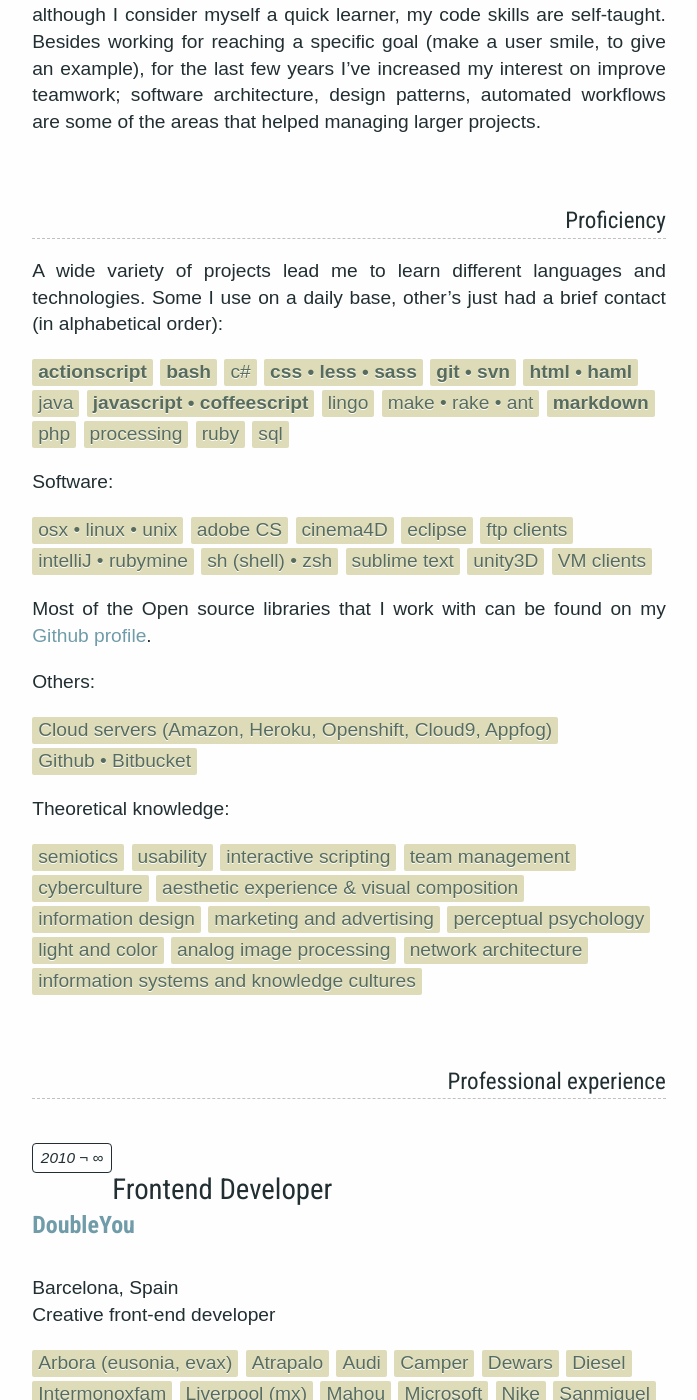
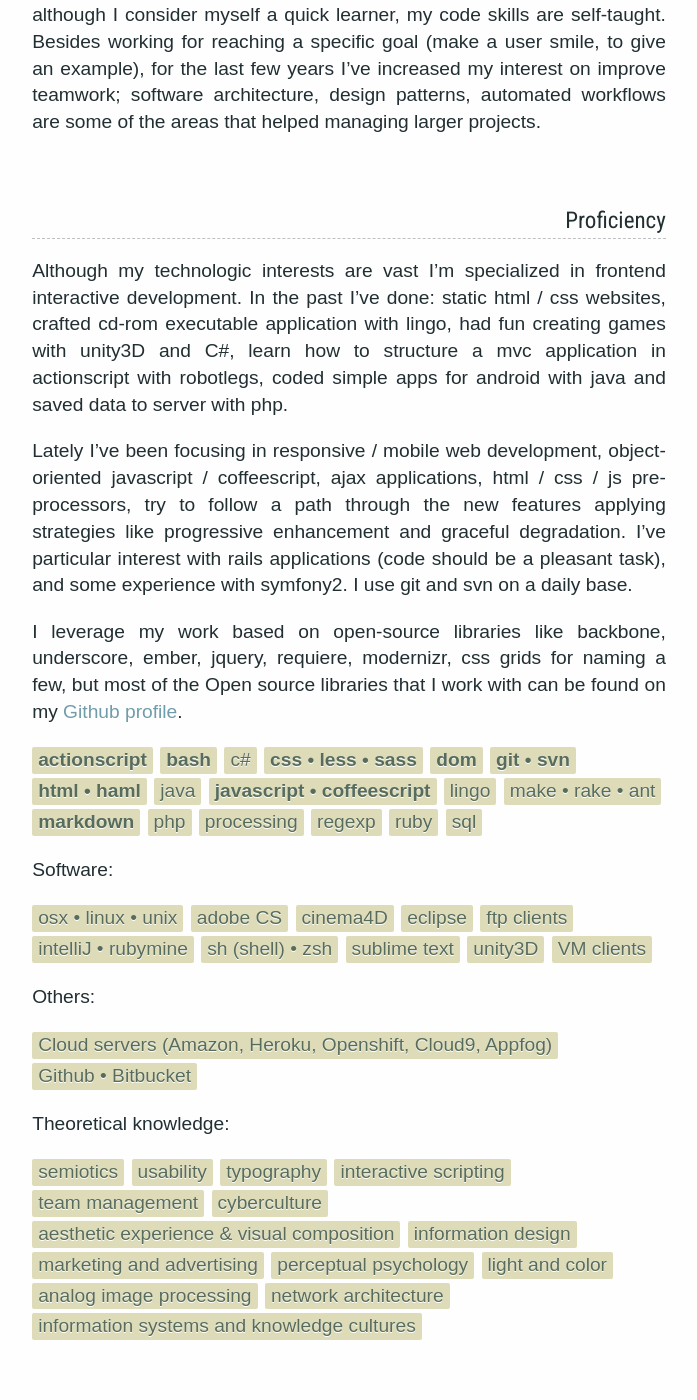
Before and after one commit to am/cv, a Jekyll site: the page built from index.md, in a window 1280 px wide and 1400 px high, scrolled down 691 px. Shown: the whole window, without its empty margins (291-988 px from the left). Built offline with Jekyll 4.4.1, drawn with Linux system fonts in a browser that asks for light colours; Markdown is read by kramdown in place of the engine named in the settings; some of the changed text lies outside the part shown.

Commit message:
Improved proficiency text. Fix minor errors. Added some skills.

```diff
--- a/index.md
+++ b/index.md
@@ -22,12 +22,18 @@ I’ve spent 12 years making the compilers scream, overflowing the console; alth
 Proficiency
 -----------
 
-A wide variety of projects lead me to learn different languages and technologies. Some I use on a daily base, other’s just had a brief contact (in alphabetical order):
+Although my technologic interests are vast I'm specialized in frontend interactive development. In the past I've done: static html / css websites, crafted cd-rom executable application with lingo, had fun creating games with unity3D and C#, learn how to structure a mvc application in actionscript with robotlegs, coded simple apps for android with java and saved data to server with php.
+
+Lately I've been focusing in responsive / mobile web development, object-oriented javascript / coffeescript, ajax applications, html / css / js pre-processors, try to follow a path through the new features applying strategies like progressive enhancement and graceful degradation. I've particular interest with rails applications (code should be a pleasant task), and some experience with symfony2. I use git and svn on a daily base.
+
+I leverage my work based on open-source libraries like backbone, underscore, ember, jquery, requiere, modernizr, css grids for naming a few, but most of the Open source libraries that I work with can be found on my
+ [Github profile](https://github.com/am/following "starred").
 
 - **actionscript**
 - **bash**
 - c#
 - **css • less • sass**
+- **dom**
 - **git • svn**
 - **html • haml**
 - java
@@ -37,6 +43,7 @@ A wide variety of projects lead me to learn different languages and technologies
 - **markdown**
 - php
 - processing
+- regexp
 - ruby
 - sql
 
@@ -53,8 +60,6 @@ Software:
 - unity3D
 - VM clients
 
-Most of the Open source libraries that I work with can be found on my [Github profile](https://github.com/am/following "stared").
-
 Others:
 
 - Cloud servers (Amazon, Heroku, Openshift, Cloud9, Appfog)
@@ -64,6 +69,7 @@ Theoretical knowledge:
 
 - semiotics
 - usability
+- typography
 - interactive scripting
 - team management
 - cyberculture
@@ -255,13 +261,13 @@ Awards & honors
 _2012_
 ### Laus de Plata
 #### web & digital media
-Campaña de "Revívelo", de Atrápalo
+"Revívelo" a advertising campaign for the brand "Atrápalo"
 
 
 _2012_
 ### Sol de Oro
 #### social media marketing
-Makeitcount: Propósitos En Gigafoto
+"Makeitcount: Propósitos En Gigafoto"
 
 
 _2003_
```
